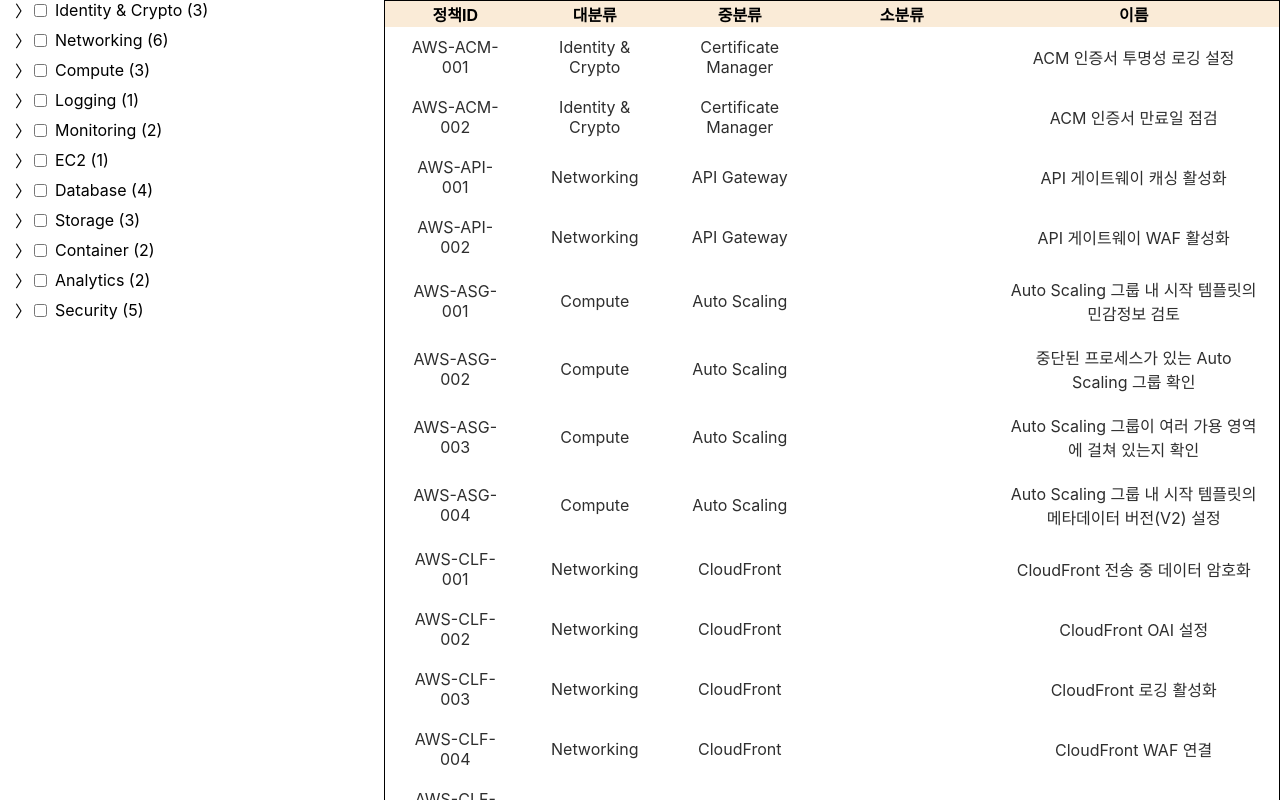
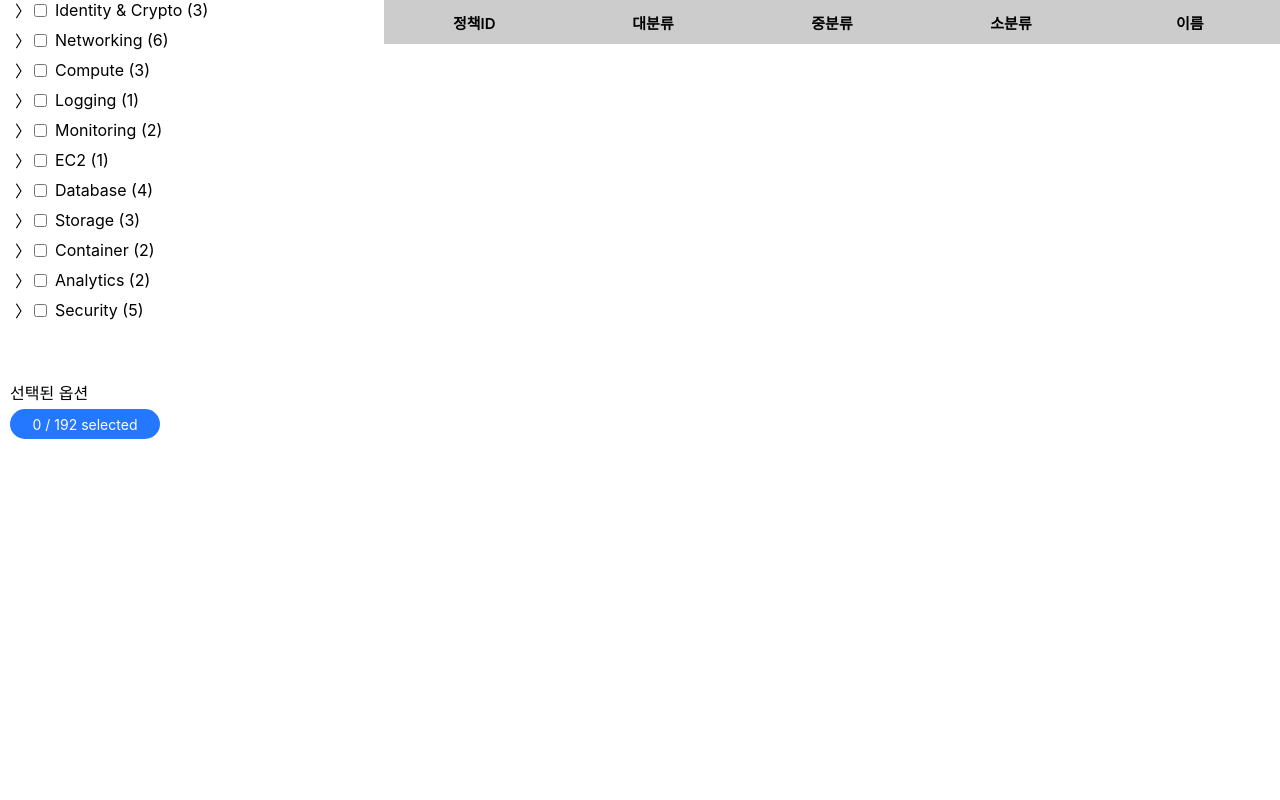
Before and after one commit to heeyoung5454/react-test, a React (Create React App) app: page / in a window 1280 px wide. Shown: the top 800 px of the page. Built offline with nearby package versions, Linux system fonts and the light colour scheme.

Commit message:
:zap: [FIX] ]  테이블 데이터 수정 및 선택옵션 추가

```diff
--- a/src/App.css
+++ b/src/App.css
@@ -1,5 +1,4 @@
 .App {
-  text-align: center;
   display: flex;
   justify-content: space-between;
 }
--- a/src/App.js
+++ b/src/App.js
@@ -3,14 +3,29 @@
 import { field, testData } from "./data/test";
 import "./App.css";
 
+import { useState, useCallback } from "react";
+
 function App() {
+  const [tableData, setTableData] = useState(testData);
+
+
+  // Filter에서 선택된 policyId 받기
+  const handleFilterChange = useCallback((checkedPolicyIds) => {
+    const filtered = testData.filter(item =>
+      checkedPolicyIds.includes(item.policyId)
+    );
+
+    setTableData(filtered);
+  }, []);
+
+
   return (
     <div className='App'>
       <div className='filter-wrapper'>
-        <FilterView data={testData} />
+        <FilterView data={testData} onChange={handleFilterChange} />
       </div>
       <div className='table-wrapper'>
-        <TableView field={field} data={testData} />
+        <TableView field={field} data={tableData} />
       </div>
     </div>
   );
--- a/src/components/filter.css
+++ b/src/components/filter.css
@@ -1,3 +1,4 @@
+
 .main-filter-item {
   display: flex;
   flex-direction: column;
@@ -80,3 +81,24 @@
 label {
   cursor: pointer;
 }
+
+
+
+.selected-options-wrapper{
+  width: 100%;
+  margin-top: 50px;
+  padding: 0 10px;
+}
+
+.tag-wrapper{
+  margin-top: 5px;
+  background-color: #2478FF;
+  color: #ffffff;
+  border-radius: 25px;
+  width: 150px;
+  height: 30px;
+  display: flex;
+  align-items: center;
+  justify-content: center;
+  font-size: 14px;
+}
--- a/src/components/filter.js
+++ b/src/components/filter.js
@@ -2,8 +2,11 @@
 
 import { useState, useEffect } from "react";
 
-export default function FilterView({ data }) {
+export default function FilterView({ data, onChange }) {
   const [treeData, setTreeData] = useState(makeTree(data));
+  const [selectedCnt, setSelectedCnt] = useState(0);
+
+  const totalCnt = data.length;
 
   function makeTree(data) {
     const mainMap = new Map();
@@ -193,7 +196,7 @@
           });
 
           // 2. main 체크
-          const allChecked = updatedSubs.some((sub) => sub.isChecked);
+          const allChecked = updatedSubs.every((sub) => sub.isChecked);
 
           return {
             ...main,
@@ -234,21 +237,21 @@
             });
 
             // 1-2. sub 체크
-            const subChecked = updatedMinors.some((m) => m.isChecked);
+            const allChecked = updatedMinors.every((minor) => minor.isChecked);
 
             return {
               ...sub,
-              isChecked: subChecked,
+              isChecked: allChecked,
               children: updatedMinors,
             };
           });
 
           // 2. main 체크
-          const mainChecked = updatedSubs.some((sub) => sub.isChecked);
+          const allChecked = updatedSubs.every((sub) => sub.isChecked);
 
           return {
             ...main,
-            isChecked: mainChecked,
+            isChecked: allChecked,
             children: updatedSubs,
           };
         })
@@ -275,12 +278,12 @@
               );
 
               // minor 체크
-              const allChecked = updatedFinals.every((f) => f.isChecked);
+              const allChecked = updatedFinals.every((final) => final.isChecked);
 
               return {
                 ...minor,
                 children: updatedFinals,
-                isChecked: allChecked, // 전부 체크일 때만 true
+                isChecked: allChecked,
               };
             });
 
@@ -295,12 +298,12 @@
           });
 
           // main 체크
-          const mainAllChecked = updatedSubs.every((s) => s.isChecked);
+          const allChecked = updatedSubs.every((sub) => sub.isChecked);
 
           return {
             ...main,
             children: updatedSubs,
-            isChecked: mainAllChecked,
+            isChecked: allChecked,
           };
         })
       );
@@ -308,11 +311,34 @@
     }
   };
 
+
+
 useEffect(() => {
-    setTreeData(makeTree(data));
-  }, [data]);
+  // useEffect 안에서만 쓰는 함수는 안으로 넣는다 (컴포넌트 내부 함수라서 렌더링마다 새로 생성됨)
+  const getCheckedPolicyIds = (tree) => {
+    let result = [];
+
+    tree.forEach((node) => {
+      if (node.type === "name" && node.isChecked) {
+        result.push(node.policyId);
+      }
+
+      if (node.children) {
+        result = result.concat(getCheckedPolicyIds(node.children));
+      }
+    });
+
+    return result;
+  };
+
+  const ids = getCheckedPolicyIds(treeData);
+  onChange?.(ids);
+  setSelectedCnt(ids.length);
+console.log(treeData);
+}, [treeData, onChange]);
 
   return (
+    <div>
       <div>
         {treeData.map((mainItem, mainIndex) => (
           <div className='main-filter-item' key={mainItem.label}>
@@ -432,5 +458,16 @@
           </div>
         ))}
       </div>
+
+      <div className='selected-options-wrapper'>
+        <div>선택된 옵션</div>
+        <div className='tag-wrapper'>
+          {selectedCnt} / {totalCnt} selected
+        </div>
+
+
+
+        </div>
+    </div>
   );
 }
--- a/src/components/table.css
+++ b/src/components/table.css
@@ -1,13 +1,28 @@
 table {
   border-collapse: collapse;
-  border: 1px solid black;
+  border: 1px solid #ccc;
+  width: 100%;
+  table-layout: fixed
+}
+
+.table-header,
+.table-data {
+  overflow-wrap: break-word;
+  word-break: break-word;
 }
 
 .table-header {
-  background-color: antiquewhite;
+  background-color: #ccc;
+  height: 40px;
+  text-align: center;
+  font-size: 15px;
+  font-weight: 600;
 }
 
 .table-data {
   color: #2e2e2e;
-  padding: 10px 20px;
+  padding: 5px 10px;
+  min-width: 40px;
+  font-size: 14px;
+  border-bottom: 1px solid #ccc;
 }
```
Lines whose indentation alone changed are shown as unchanged.
